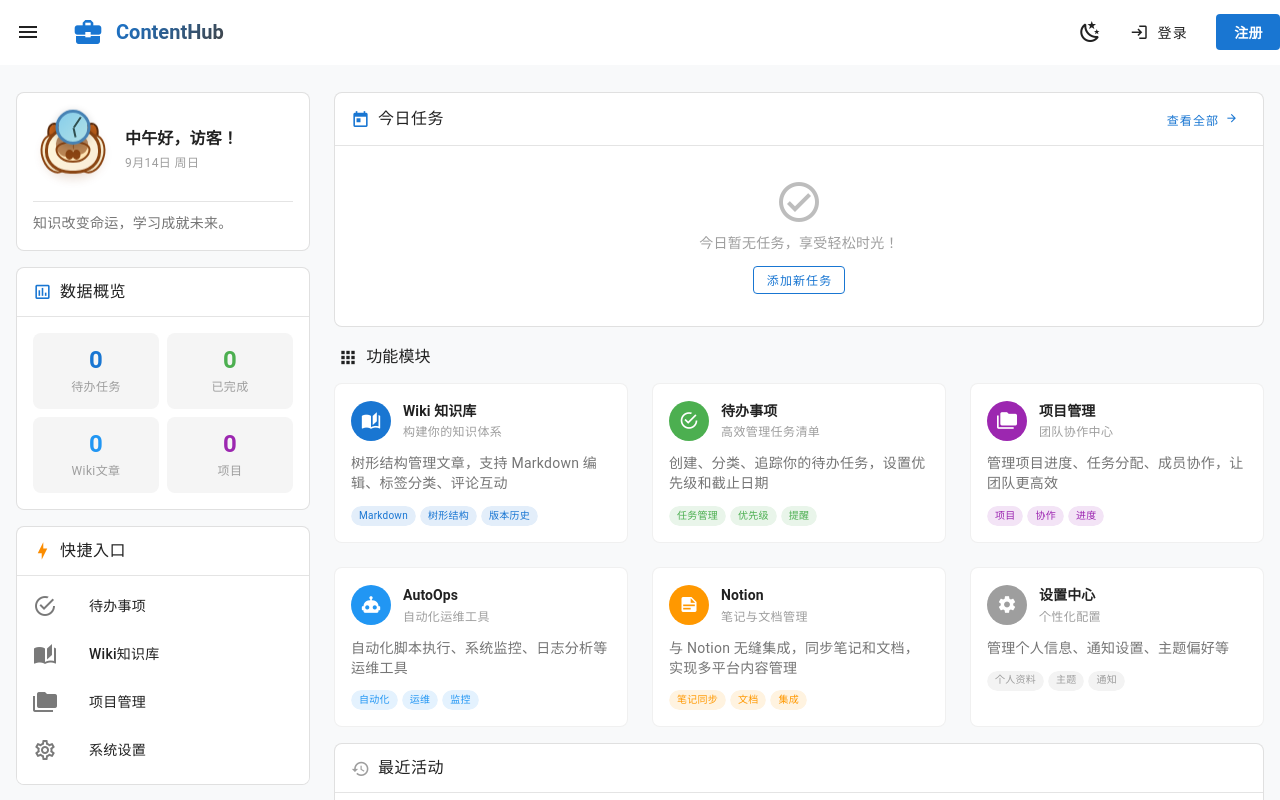
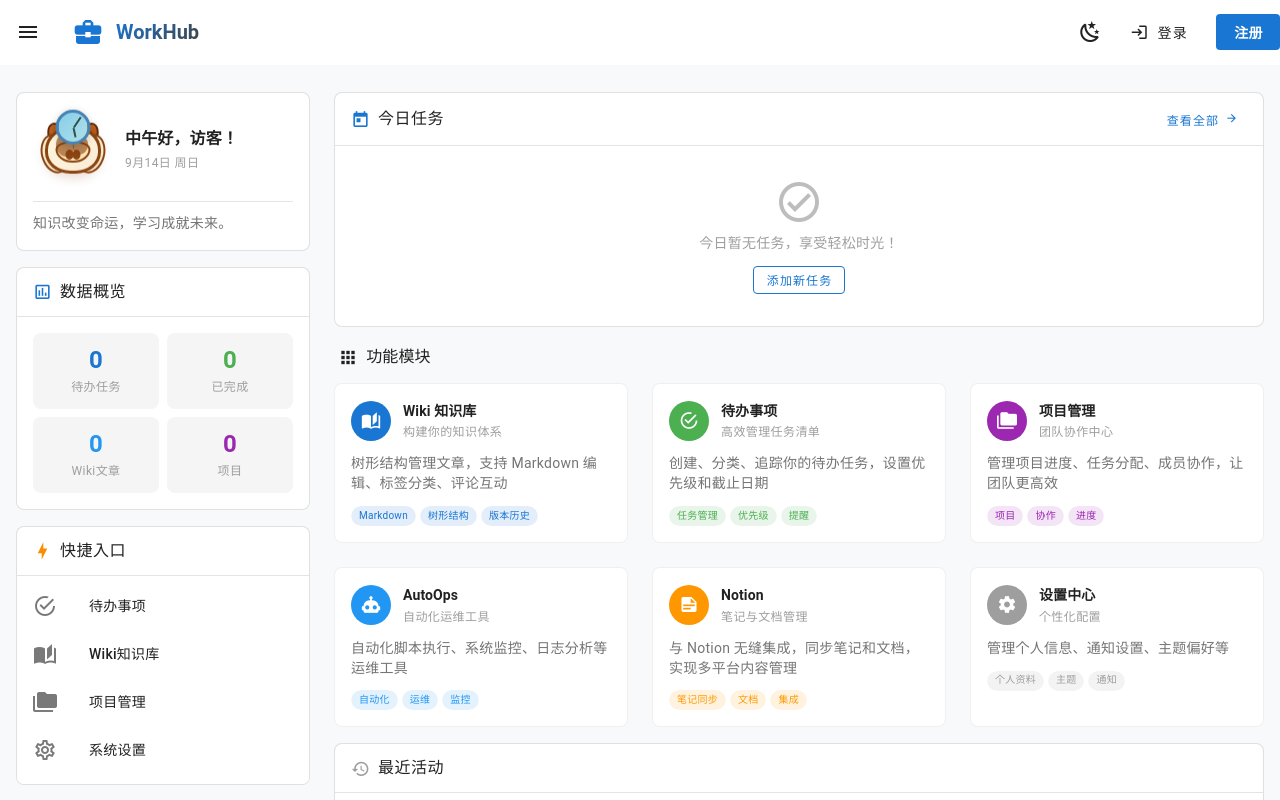
Before and after one commit to asigeruds-oss/WorkHub, a Vue app: page / in a window 1280 px wide. Shown: the top 800 px of the page. Built offline with nearby package versions, Linux system fonts and the light colour scheme; a small style sheet from the web is missing.

Commit message:
feature:更改项目名和logo

```diff
--- a/index.html
+++ b/index.html
@@ -5,7 +5,7 @@
     <link rel="icon" href="/favicon.ico">
     <meta name="viewport" content="width=device-width, initial-scale=1.0">
     <meta name="color-scheme" content="light">
-    <title>青牛线</title>
+    <title>WorkHub</title>
   </head>
   <body>
     <div id="app"></div>
--- a/package.json
+++ b/package.json
@@ -1,5 +1,5 @@
 {
-  "name": "content_hub",
+  "name": "work_hub",
   "private": true,
   "type": "module",
   "version": "0.0.0",
--- a/src/components/navigation/AppHeader.vue
+++ b/src/components/navigation/AppHeader.vue
@@ -20,7 +20,7 @@
         <v-icon size="32" color="primary" class="logo-icon">
           mdi-briefcase-variant
         </v-icon>
-        <span class="logo-text">ContentHub</span>
+        <span class="logo-text">WorkHub</span>
       </router-link>
     </template>
 
@@ -185,7 +185,7 @@ const pageTitle = computed(() => {
     "/notion": "Notion",
     "/settings": "设置",
   };
-  return titles[route.path] || "ContentHub";
+  return titles[route.path] || "WorkHub";
 });
 
 const userMenuItems = computed(() => {
--- a/src/components/navigation/AppNavigationDrawer.vue
+++ b/src/components/navigation/AppNavigationDrawer.vue
@@ -30,7 +30,7 @@
             mdi-briefcase-variant
           </v-icon>
           <div v-if="!isRail" class="brand-text">
-            <h2 class="brand-title">ContentHub</h2>
+            <h2 class="brand-title">WorkHub</h2>
             <p class="brand-subtitle">高效协作平台</p>
           </div>
         </div>
```
Also changed, not shown: 2 other files (tests, documents, lock files or other folders).
